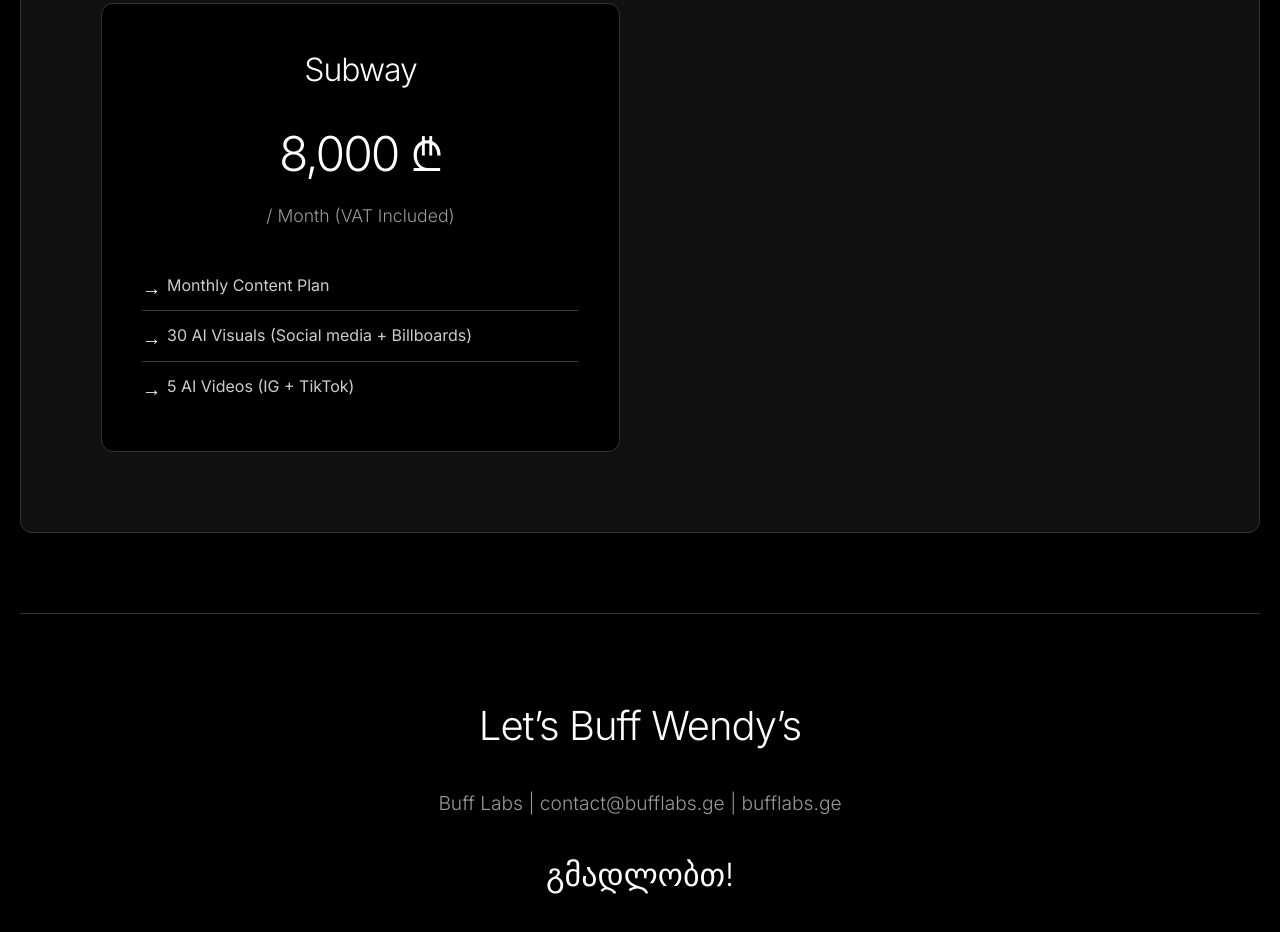
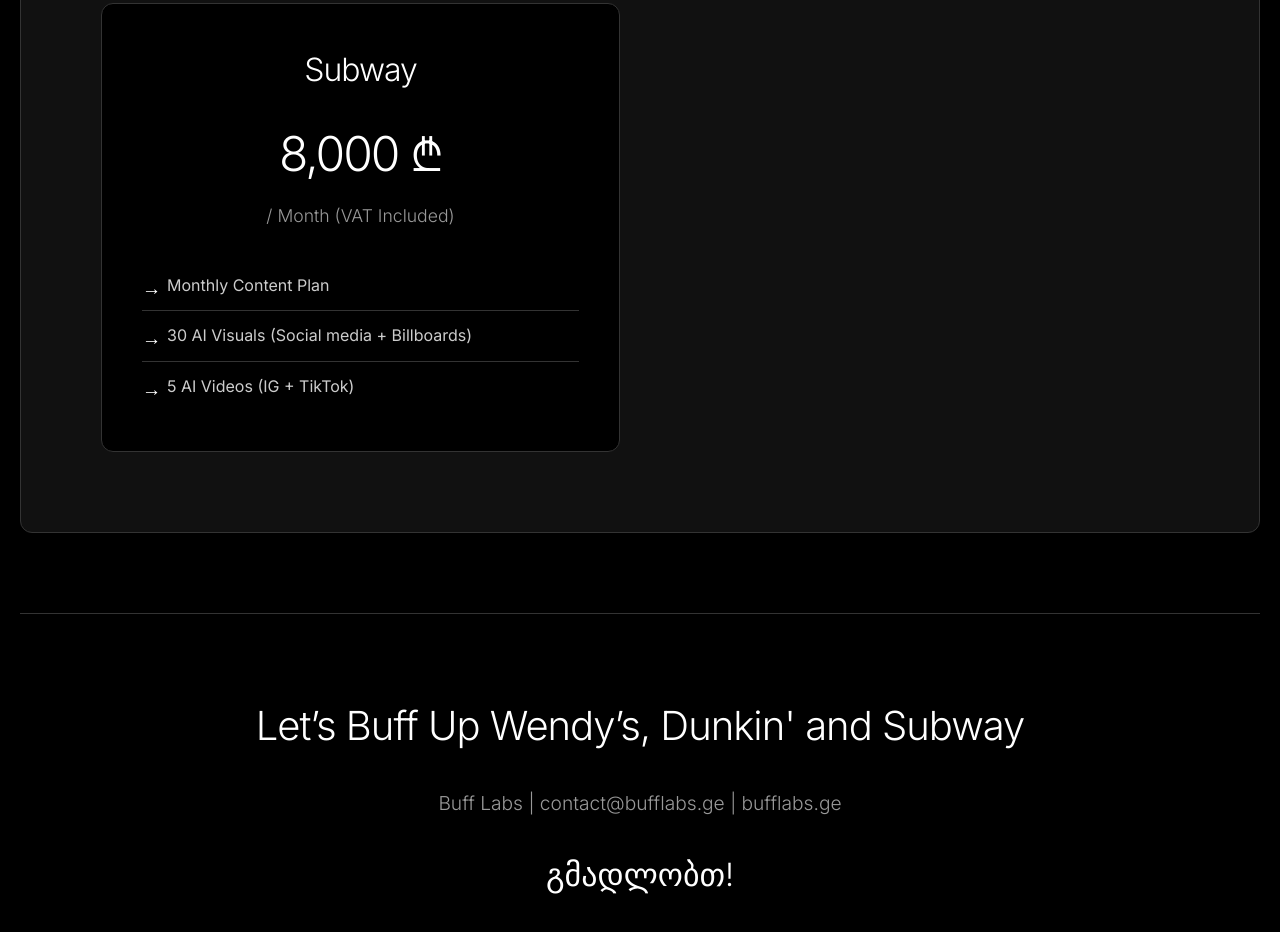
Before and after one commit to Johnnyparadisein/BRGR-Offer, a plain HTML site: page index.html in a window 1280 px wide. Shown: the part 8811-9743 px from the top of the page. Drawn offline with Linux system fonts and the light colour scheme.

Commit message:
Update index.html

```diff
--- a/index.html
+++ b/index.html
@@ -569,7 +569,7 @@
 
         <!-- Footer -->
         <div class="footer">
-            <h3>Let’s Buff Wendy’s</h3>
+            <h3>Let’s Buff Up Wendy’s, Dunkin' and Subway</h3>
             <p class="contact-info">Buff Labs | contact@bufflabs.ge | bufflabs.ge</p>
             <p class="thank-you">გმადლობთ!</p>
         </div>
```
